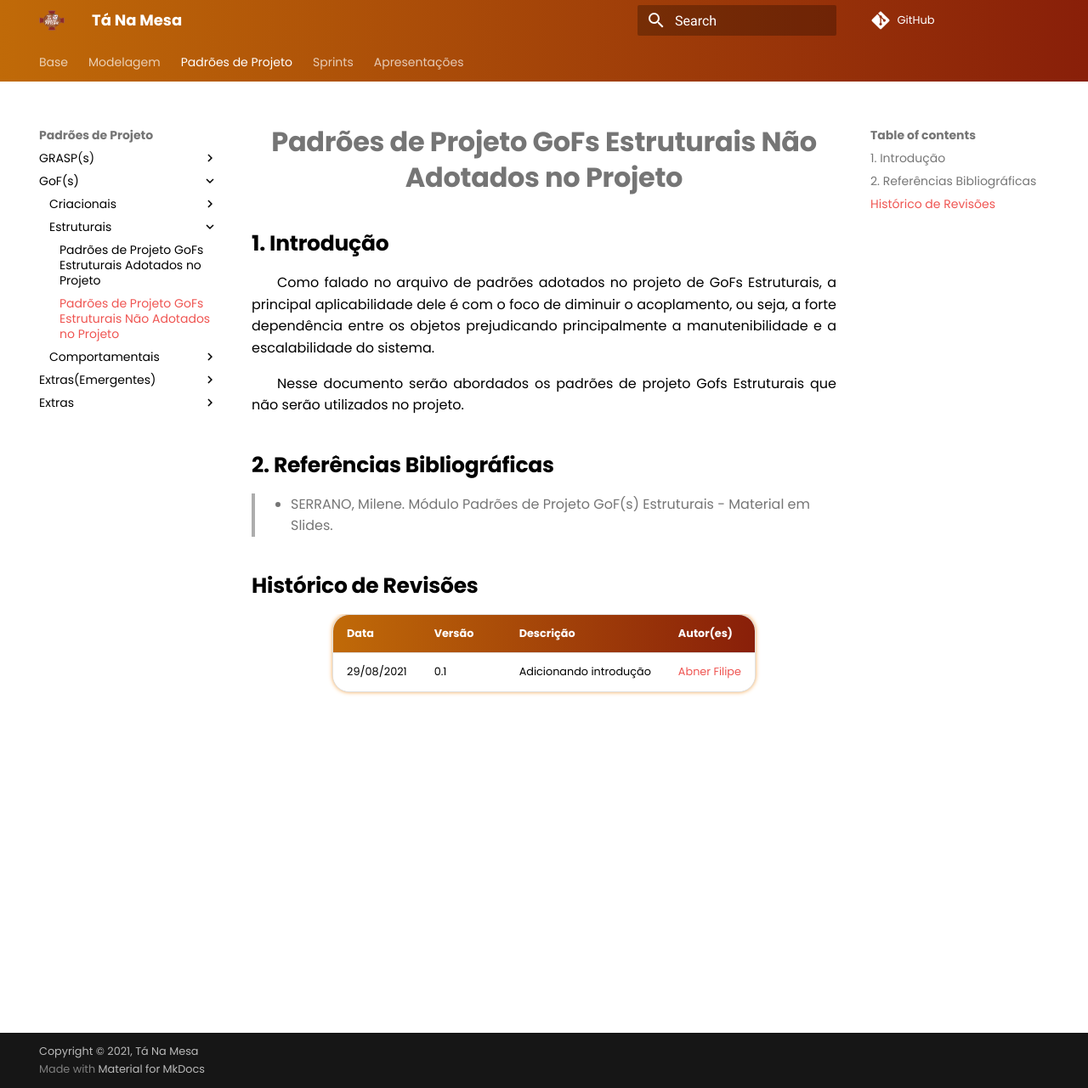
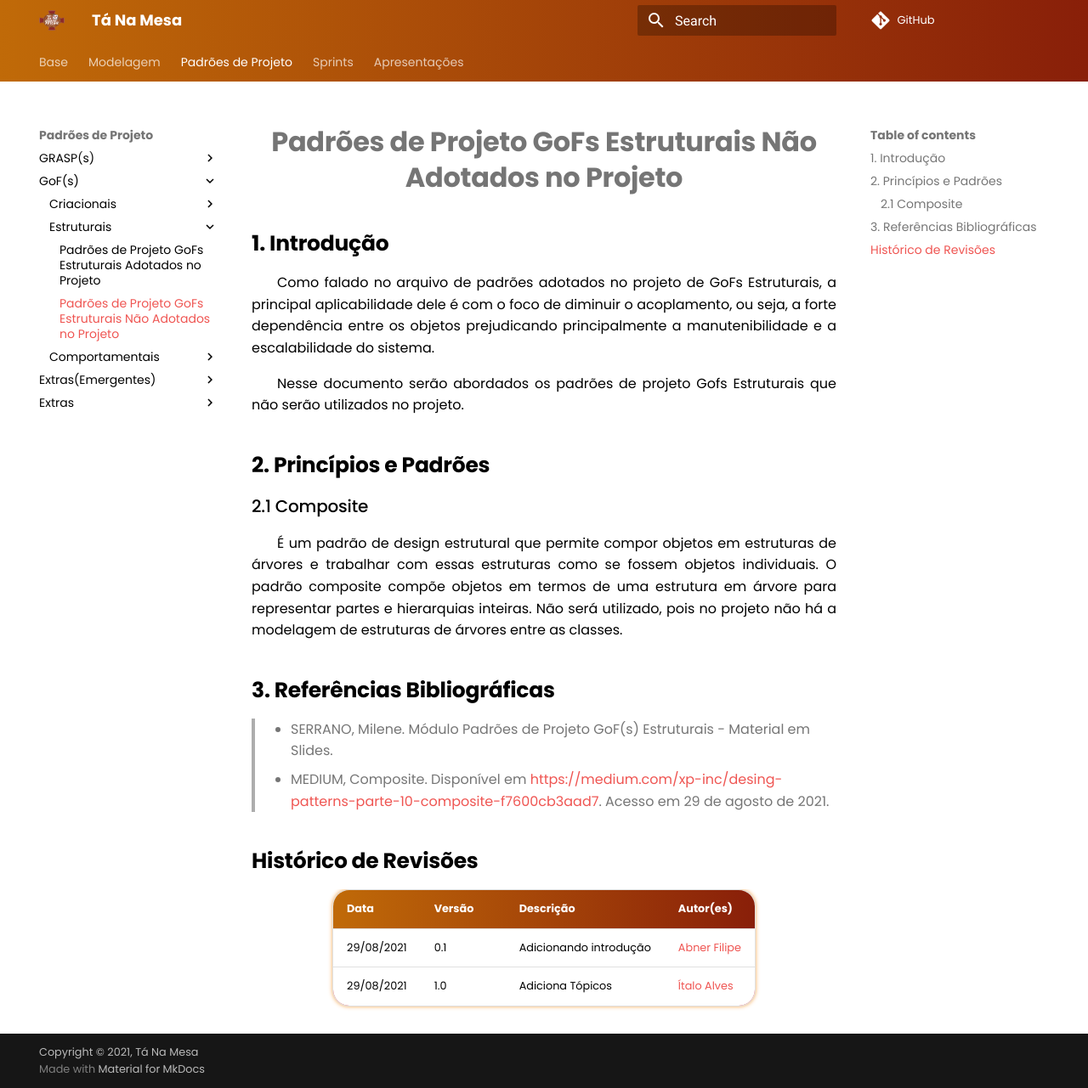
Before and after one commit to UnBArqDsw2021-1/2021.1_G02_TaNaMesa_docs, an MkDocs documentation site: the page built from docs/3-Padroes-de-Projeto/GoFs/Estruturais/Padroes-Nao-Adotados-no-Projeto.md, in a window 1280 px wide and 1281 px high. Shown: the whole window at 85% size. Built offline with MkDocs 1.6.1 and Material for MkDocs 9.7.7, drawn with Linux system fonts in a browser that asks for light colours; comment, search, counter and statistics services are not loaded.

Commit message:
(#104) Adiciona tópico GoFs 2.1 Composite

```diff
--- a/docs/3-Padroes-de-Projeto/GoFs/Estruturais/Padroes-Nao-Adotados-no-Projeto.md
+++ b/docs/3-Padroes-de-Projeto/GoFs/Estruturais/Padroes-Nao-Adotados-no-Projeto.md
@@ -6,13 +6,20 @@ Como falado no arquivo de padrões adotados no projeto de GoFs Estruturais, a pr
 
 Nesse documento serão abordados os padrões de projeto Gofs Estruturais que não serão utilizados no projeto.
 
+## 2. Princípios e Padrões
 
-## 2. Referências Bibliográficas
+### 2.1 Composite
+
+É um padrão de design estrutural que permite compor objetos em estruturas de árvores e trabalhar com essas estruturas como se fossem objetos individuais. O padrão composite compõe objetos em termos de uma estrutura em árvore para representar partes e hierarquias inteiras. Não será utilizado, pois no projeto não há a modelagem de estruturas de árvores entre as classes.
+
+## 3. Referências Bibliográficas
 
 > - SERRANO, Milene. Módulo Padrões de Projeto GoF(s) Estruturais - Material em Slides.
+> - MEDIUM, Composite. Disponível em <https://medium.com/xp-inc/desing-patterns-parte-10-composite-f7600cb3aad7>. Acesso em 29 de agosto de 2021.
 
 ## Histórico de Revisões
 
-| Data       | Versão | Descrição                  | Autor(es)                                 |
-| :--------- | :----- | :------------------------- | :---------------------------------------- |
-| 29/08/2021 | 0.1    | Adicionando introdução | [Abner Filipe](https://github.com/abner423) |
+| Data       | Versão | Descrição              | Autor(es)                                    |
+| :--------- | :----- | :--------------------- | :------------------------------------------- |
+| 29/08/2021 | 0.1    | Adicionando introdução | [Abner Filipe](https://github.com/abner423)  |
+| 29/08/2021 | 1.0    | Adiciona Tópicos       | [Ítalo Alves](https://github.com/alvesitalo) |
```
